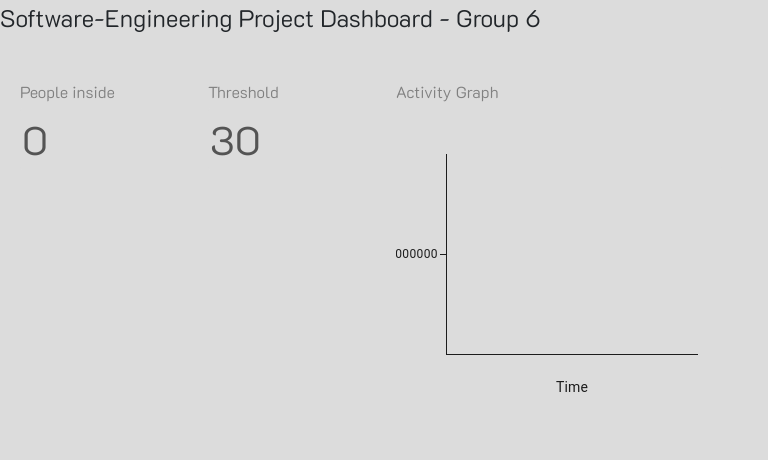
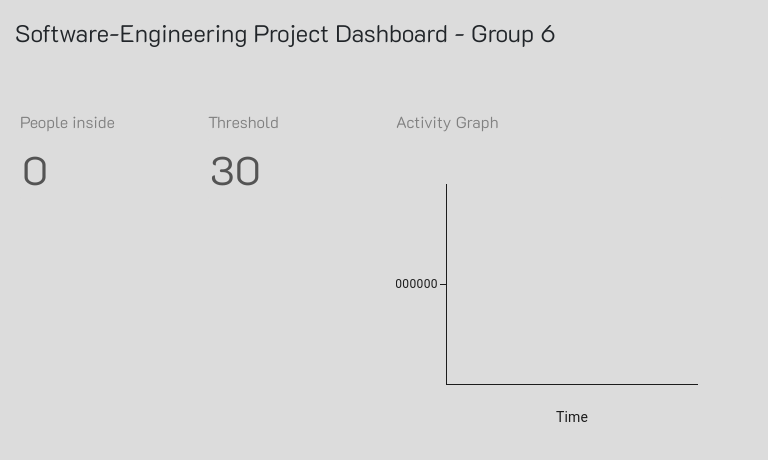
Before and after one commit to SEPM-Group-6/Frontend, a React (Create React App) app: page / in a window 768 px wide. Shown: the top 460 px of the page. Built offline with nearby package versions, Linux system fonts and the light colour scheme; no server answers.

Commit message:
heading styling

```diff
--- a/src/App.css
+++ b/src/App.css
@@ -94,16 +94,19 @@ input[type=number] {
 @media screen and (min-width: 585px) and (max-width:767px) {
   .heading{
     font-size: 1.5rem;
+    padding: 20px;
   }
 }
 @media screen and (min-width: 768px) and (max-width:1023px) {
   .heading{
     font-size: 1.5rem;
+    padding: 15px;
   }
 }
 @media screen and (min-width: 1024px) and (max-width:1200px) {
   .heading{
     font-size: 2rem;
+    padding: 15px;
   }
 }
 @media screen and (min-width: 1201px) and (max-width:1365px) {
```
